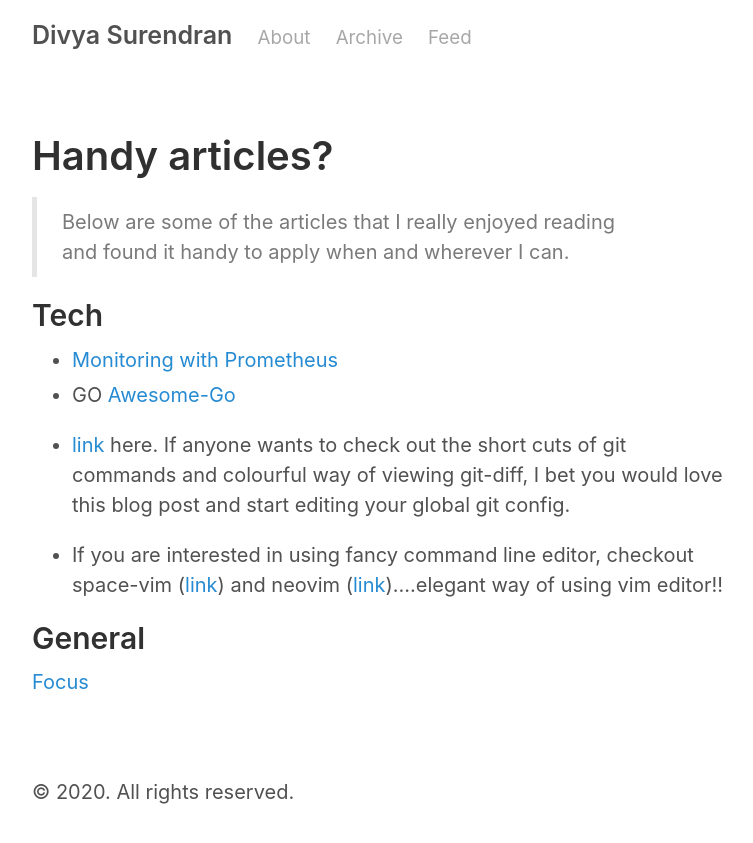
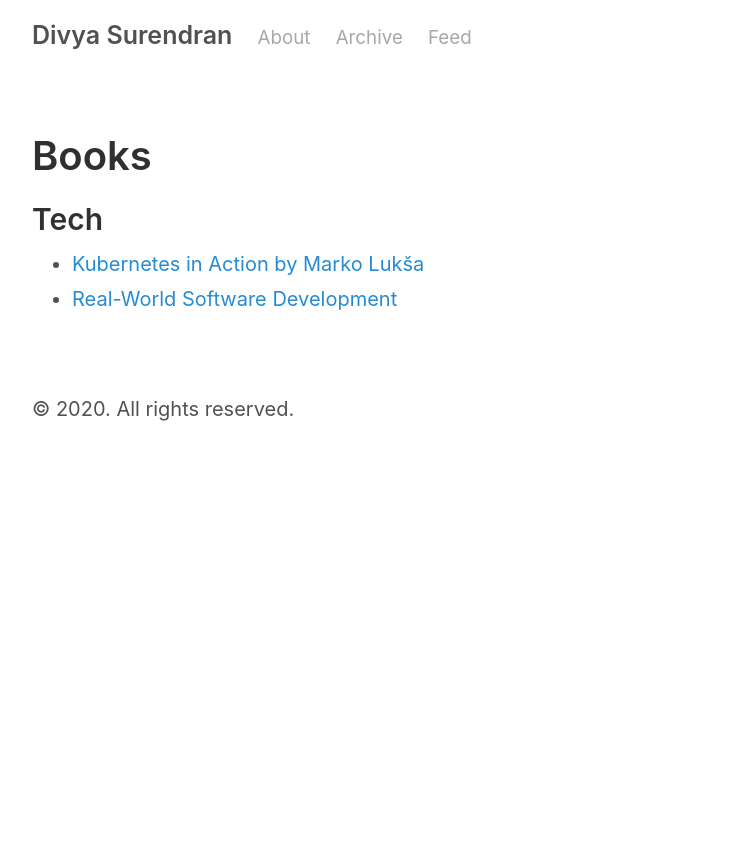
Before and after one commit to divyaspec/divyaspec.github.io, a Jekyll site: the page built from _posts/2018-10-10-Books.md, in a window 1280 px wide. Shown: the top 843 px of the page, without its empty margins (258-1011 px from the left). Built offline with Jekyll 4.4.1, drawn with Linux system fonts in a browser that asks for light colours.

Commit message:
Improvements and adding new pages

```diff
--- a/_posts/2018-10-10-Books.md
+++ b/_posts/2018-10-10-Books.md
@@ -1,17 +1,8 @@
 ---
 layout: page
-title: Handy articles?
+title: Books
 ---
 
-> Below are some of the articles that I really enjoyed reading and found it handy to apply when and wherever I can.
-
 ## Tech
-- [Monitoring with Prometheus]()
-- GO [Awesome-Go](https://github.com/avelino/awesome-go#e-books)
-
-- [link](https://blog.scottnonnenberg.com/better-git-configuration/) here. If anyone wants to check out the short cuts of git commands and colourful way of viewing git-diff, I bet you would love this blog post and start editing your global git config.
-
-- If you are interested in using fancy command line editor, checkout space-vim ([link](http://vim.liuchengxu.org/)) and neovim ([link](https://neovim.io/))....elegant way of using vim editor!!
-
-## General
-[Focus](https://www.scotthyoung.com/blog/?inf_contact_key=b93f88bde7cb373fe1aedd6db585f0148adea735b02e8b4142b407f7f4dd0544)
+- [Kubernetes in Action by Marko Lukša](https://www.amazon.co.uk/Kubernetes-Running-Dive-Future-Infrastructure-ebook/dp/B07YP1XSZ9/ref=sr_1_2?dchild=1&keywords=Kubernetes+in+action&qid=1589026579&s=digital-text&sr=1-2)
+- [Real-World Software Development](https://www.amazon.co.uk/Real-World-Software-Development-Project-Driven-Fundamentals-ebook/dp/B0828B1HGH/ref=sr_1_3?dchild=1&keywords=Real+Software+development&qid=1589026510&s=digital-text&sr=1-3)
```
Also changed, not shown: _posts/2018-07-16-handy-articles0.md (+9 -6 lines), _posts/2020-02-12-Real-World-Software-Development.md (added, +22 -0 lines), _posts/2020-04-06-Monoliths-to-Microservices.md (added, +19 -0 lines), about.md (+1 -1 lines).
